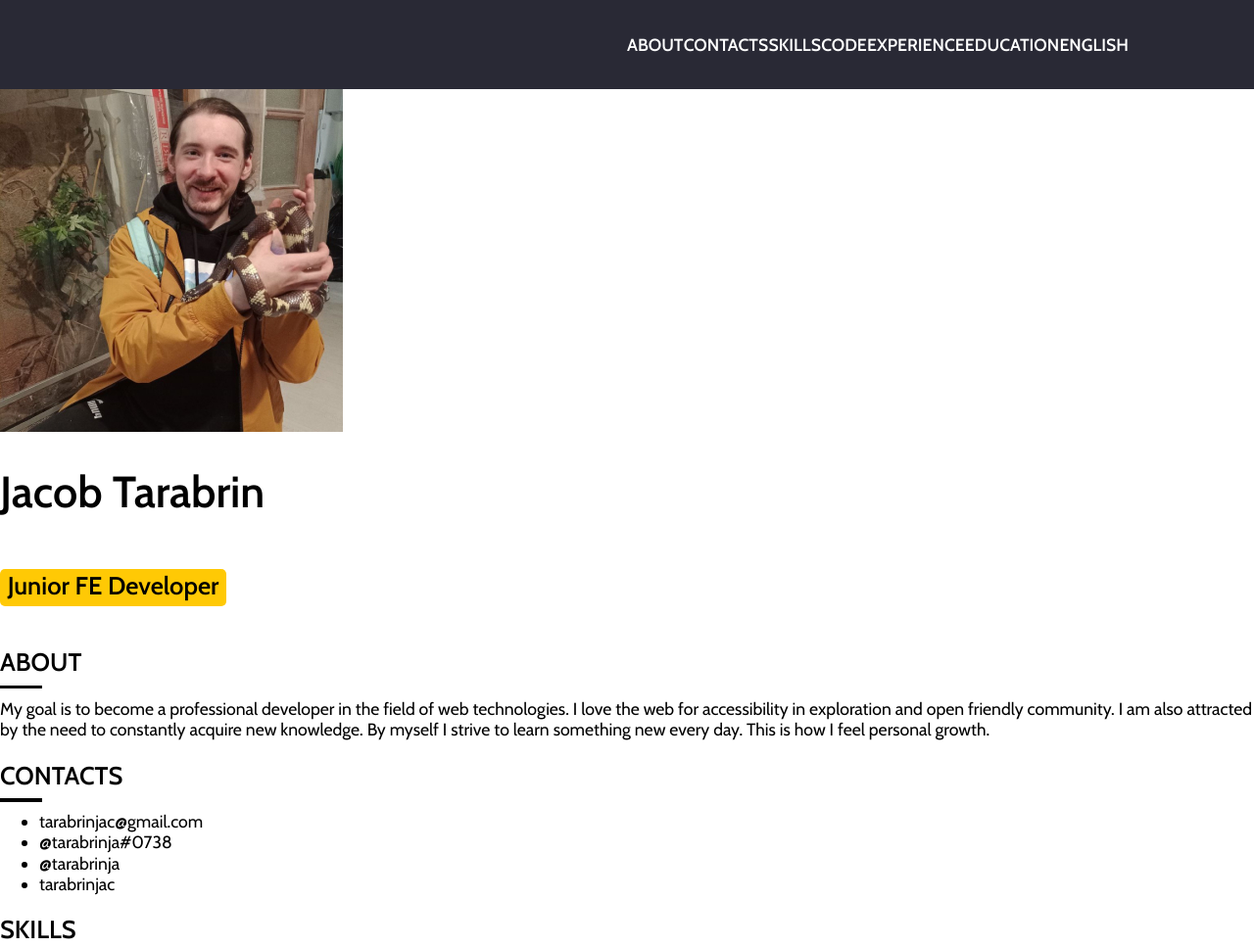
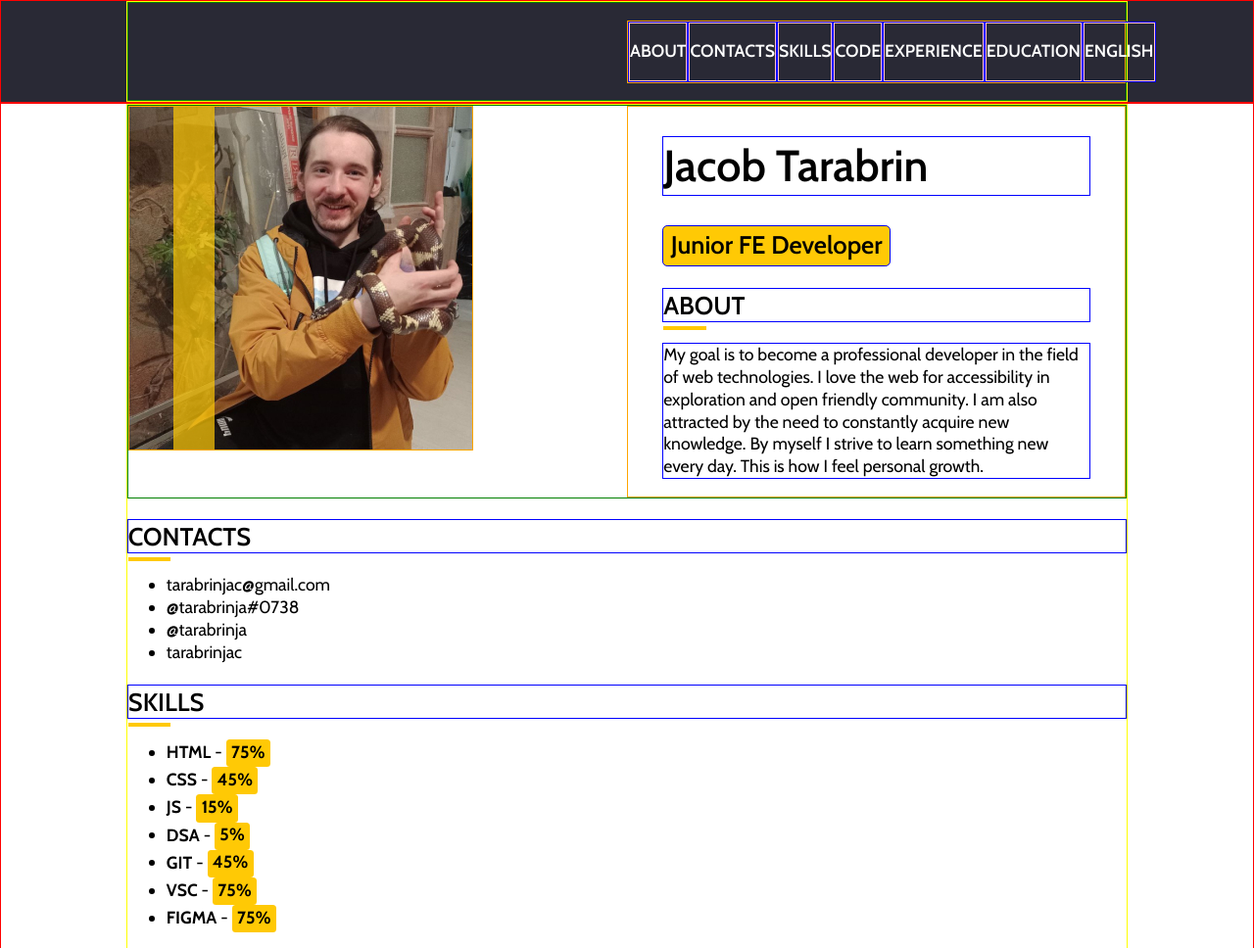
Before and after one commit to tarabrinjac/cv-origins, a website: page index.html in a window 1280 px wide. Shown: the top 968 px of the page at 98% size. Drawn offline with Linux system fonts and the light colour scheme.

Commit message:
feat: make section about

```diff
--- a/index.html
+++ b/index.html
@@ -11,7 +11,7 @@
 <body>
 
   <header class="page-header">
-    <div class="container">
+    <div class="header-container">
       <nav class="header-nav">
         <ul class="nav-list">
           <li class="nav-item"><a class="nav-link" href="#about">About</a></li>
@@ -26,19 +26,24 @@
     </div>
   </header>
 
-  <main>
-    <section class="section" id="about">
-      <img src="img/avatar-350-mirror.jpg" alt="applicant avatar" width="350" height="350">
+  <main class="page-main">
+    <div class="page-container">
+      <section class="section section-about" id="about">
+        <div class="about-avatar-wrapper">
+          <img class="about-avatar" src="img/avatar-350-mirror.jpg" alt="applicant avatar" width="350" height="350">
+        </div>
 
+        <div class="about-text-wrapper">
           <h1 class="page-heading">Jacob Tarabrin</h1>
 
           <h2 class="special-heading">Junior FE Developer</h2>
 
           <h2 class="section-heading">About</h2>
-      <p>My goal is to become a professional developer in the field of web technologies. I love the web for accessibility in exploration and open friendly community. I am also attracted by the need to constantly acquire new knowledge. By myself I strive to learn something new every day. This is how I feel personal growth.
+          <p class="about-paragraph">My goal is to become a professional developer in the field of web technologies. I love the web for accessibility in exploration and open friendly community. I am also attracted by the need to constantly acquire new knowledge. By myself I strive to learn something new every day. This is how I feel personal growth.
           </p>
+        </div>
       </section>
-
+      <div class="content-container">
         <section class="section" id="contacts">
           <h2 class="section-heading">Contacts</h2>
           <ul>
@@ -101,6 +106,8 @@
             <img src="img/engcert-600.png" alt="english certificate" width="436" height="228">
           </a>
         </section>
+      </div>
+    </div>
   </main>
 
 
--- a/style.css
+++ b/style.css
@@ -10,7 +10,7 @@
   font-family: "Cabin", sans-serif;
   font-size: 110%;
   font-weight: 300;
-  line-height: 1.2;
+  line-height: 1.3;
   color: #000000;
 }
 
@@ -41,15 +41,16 @@
   left: 0;
   width: 1.7em;
   height: 0.15em;
-  background-color: #000000;
+  background-color: #ffc905;
 }
 
 /** Special Heading */
 
 .special-heading {
   display: inline-block;
+  margin: 0;
+  border-radius: 0.2em;
   padding: 0.1em 0.3em 0.2em;
-  border-radius: 0.2em;
   font-size: 1.45em;
   font-weight: 500;
   background-color: #ffc905;
@@ -76,6 +77,8 @@
   text-decoration: none;
   text-transform: uppercase;
   color: #ffffff;
+
+  border: solid 1px #ffc0cb;
 }
 
 .nav-link::before {
@@ -198,18 +201,24 @@
   display: flex;
   justify-content: center;
   background-color: #292935;
+
+  border: solid 1px #ff0000;
 }
 
-.container {
+.header-container {
   display: flex;
   flex-basis: 80%;
   max-width: 1440px;
+
+  border: solid 1px #ffff00;
 }
 
 .header-nav {
   display: flex;
   justify-content: flex-end;
   width: 100%;
+
+  border: solid 1px #008000;
 }
 
 .nav-list {
@@ -219,10 +228,89 @@
   padding: 0;
   margin: 1em 0;
   list-style: none;
+
+  border: solid 1px #ffa500;
 }
 
-/** Header */
+.nav-item {
+  border: solid 1px #0000ff;
+}
 
-/* border: solid 1px #ff0000;
-border: solid 1px #ffff00;
-border: solid 1px #008000; */
+/** About */
+
+.page-main {
+  display: flex;
+  justify-content: center;
+
+  border: solid 1px #ff0000;
+}
+
+.page-container {
+  display: flex;
+  flex-direction: column;
+  flex-basis: 80%;
+  max-width: 1440px;
+
+  border: solid 1px #ffff00;
+}
+
+.section-about {
+  display: flex;
+  justify-content: space-between;
+  align-items: flex-start;
+
+  border: solid 1px #008000;
+}
+
+.about-avatar-wrapper {
+  position: relative;
+
+  border: solid 1px #ffa500;
+}
+
+.about-avatar {
+  display: block;
+}
+
+.about-avatar-wrapper::before {
+  position: absolute;
+  content: "";
+  left: 13%;
+  top: 0;
+  width: 12%;
+  height: 100%;
+  background-color: #ffc905;
+  opacity: 70%;
+}
+
+.about-text-wrapper {
+  padding: 0 2em;
+  width: 50%;
+
+  border: solid 1px #ffa500;
+}
+
+.page-heading {
+  border: solid 1px #0000ff;
+}
+
+.special-heading {
+  border: solid 1px #0000ff;
+}
+
+.section-heading {
+  border: solid 1px #0000ff;
+}
+
+.about-paragraph {
+  border: solid 1px #0000ff;
+}
+
+/** Content Sections Layout */
+
+/* border: solid 1px #ff0000; red
+/* border: solid 1px #ffa500; orange
+/* border: solid 1px #008000; green
+/* border: solid 1px #ffff00; yellow
+/* border: solid 1px #0000ff; blue
+/* border: solid 1px #ffc0cb; pink */
```
Lines whose indentation alone changed are shown as unchanged.
